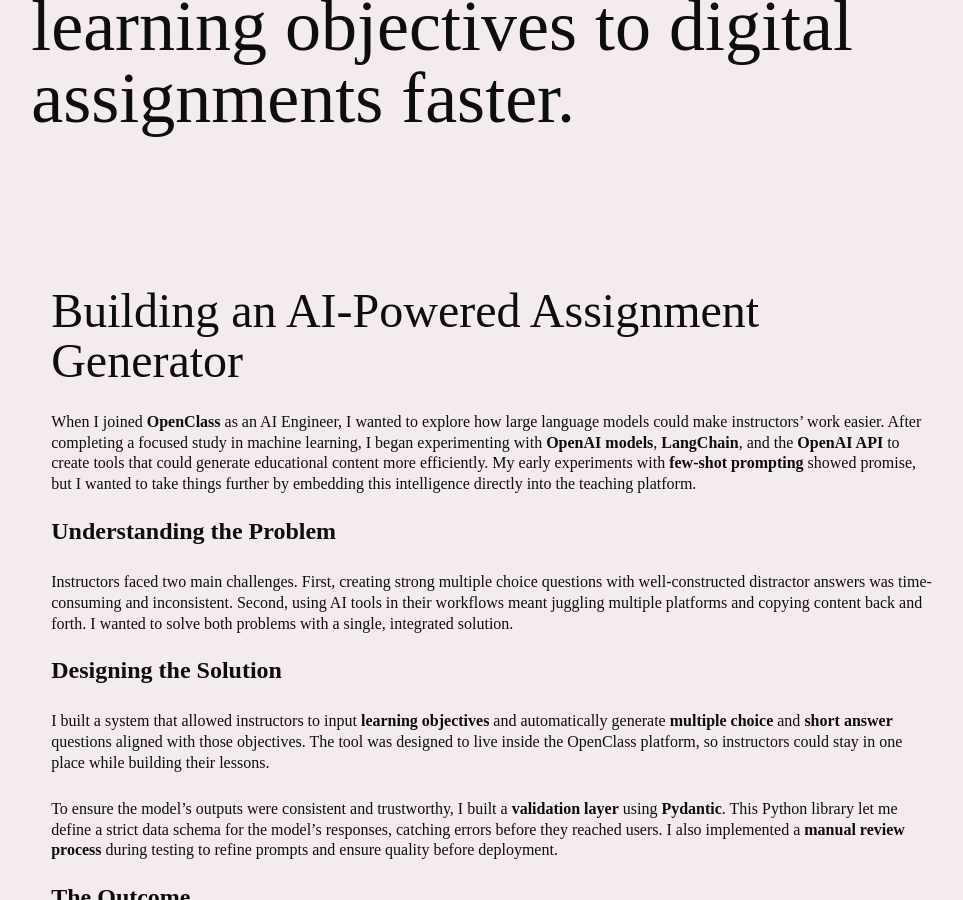
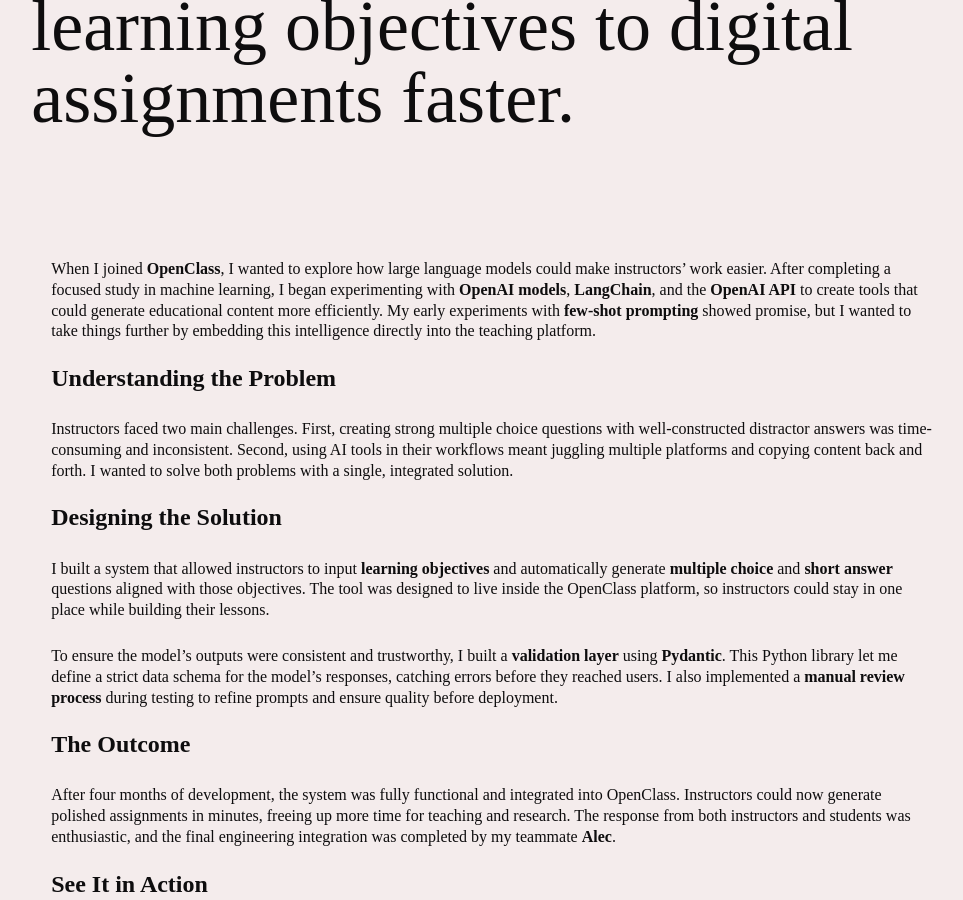
Before and after one commit to laurenmitch/laurenmitch.github.io, a Jekyll site: the page built from project/ai.md, in a window 1280 px wide and 900 px high, scrolled down 306 px. Shown: the whole window, without its empty margins (148-1111 px from the left). Built offline with Jekyll 4.4.1, drawn with Linux system fonts in a browser that asks for light colours; some web fonts are replaced.

Commit message:
fix title

```diff
--- a/project/ai.md
+++ b/project/ai.md
@@ -6,9 +6,7 @@
 image: "/img/og-img.png"
 ---
 
-# Building an AI-Powered Assignment Generator
-
-When I joined **OpenClass** as an AI Engineer, I wanted to explore how large language models could make instructors’ work easier. After completing a focused study in machine learning, I began experimenting with **OpenAI models**, **LangChain**, and the **OpenAI API** to create tools that could generate educational content more efficiently. My early experiments with **few-shot prompting** showed promise, but I wanted to take things further by embedding this intelligence directly into the teaching platform.
+When I joined **OpenClass**, I wanted to explore how large language models could make instructors’ work easier. After completing a focused study in machine learning, I began experimenting with **OpenAI models**, **LangChain**, and the **OpenAI API** to create tools that could generate educational content more efficiently. My early experiments with **few-shot prompting** showed promise, but I wanted to take things further by embedding this intelligence directly into the teaching platform.
 <br><br>
 
 ## Understanding the Problem
```
